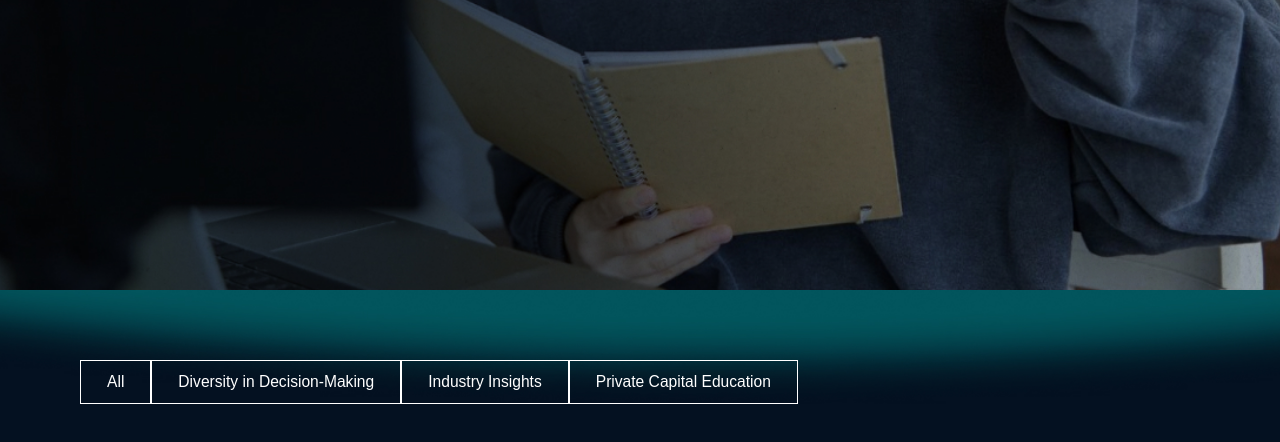
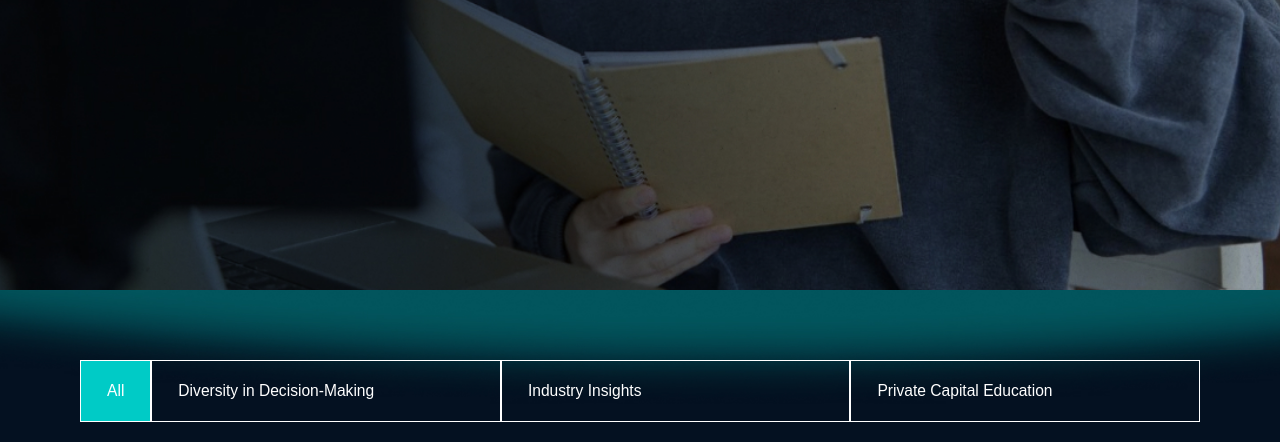
Before and after one commit to tarunfullstackdeveloper/3i, a plain HTML site: page blog.html in a window 1280 px wide. Shown: the part 510-952 px from the top of the page. Drawn offline with nearby package versions, Linux system fonts and the light colour scheme; a web font is replaced by a local one.

Commit message:
Add files via upload

```diff
--- a/blog.html
+++ b/blog.html
@@ -61,7 +61,7 @@
 		<div class="container">
 			<div class="categorylist">
 				<ul>
-					<li>
+					<li class="active">
 						<div class="linnr"><a href="">All</a></div>
 					</li>
 					<li>
--- a/css/style.css
+++ b/css/style.css
@@ -712,13 +712,22 @@ svg:not(:root) {
     display: flex;
     margin-bottom: 5rem;
 }
+.categorylist ul li {
+    width: 100%;
+}
+.categorylist ul li:first-child{
+    width: auto;
+}
+.categorylist ul li.active a, .categorylist ul li:hover a {
+    background: linear-gradient(90deg, rgba(0, 203, 198, 1) 100%, rgba(5, 159, 100, 1) 0%);
+}
 .categorylist li a{
     color: #fff;
     font-size: 1.5rem;
     text-decoration: none;
-    padding: 12px 2.5rem;
+    padding: 2rem 2.5rem;
     border: 1px solid #fff;
-    display: inline-block;
+    display: block;
 }
 .featuredblog .row {
     background-color: #D9D9D9;
```
Also changed, not shown: contact.html (+2 -5 lines).
